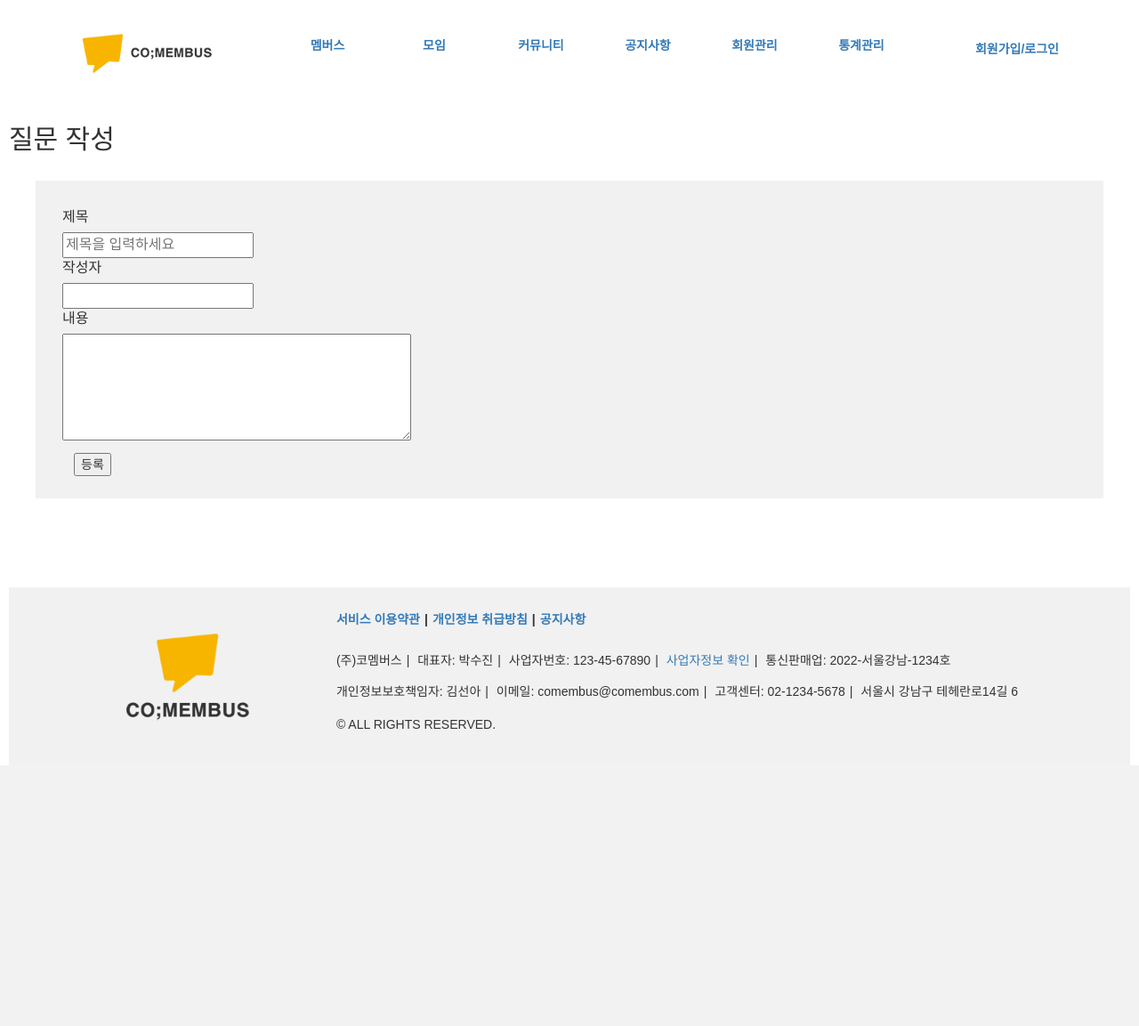
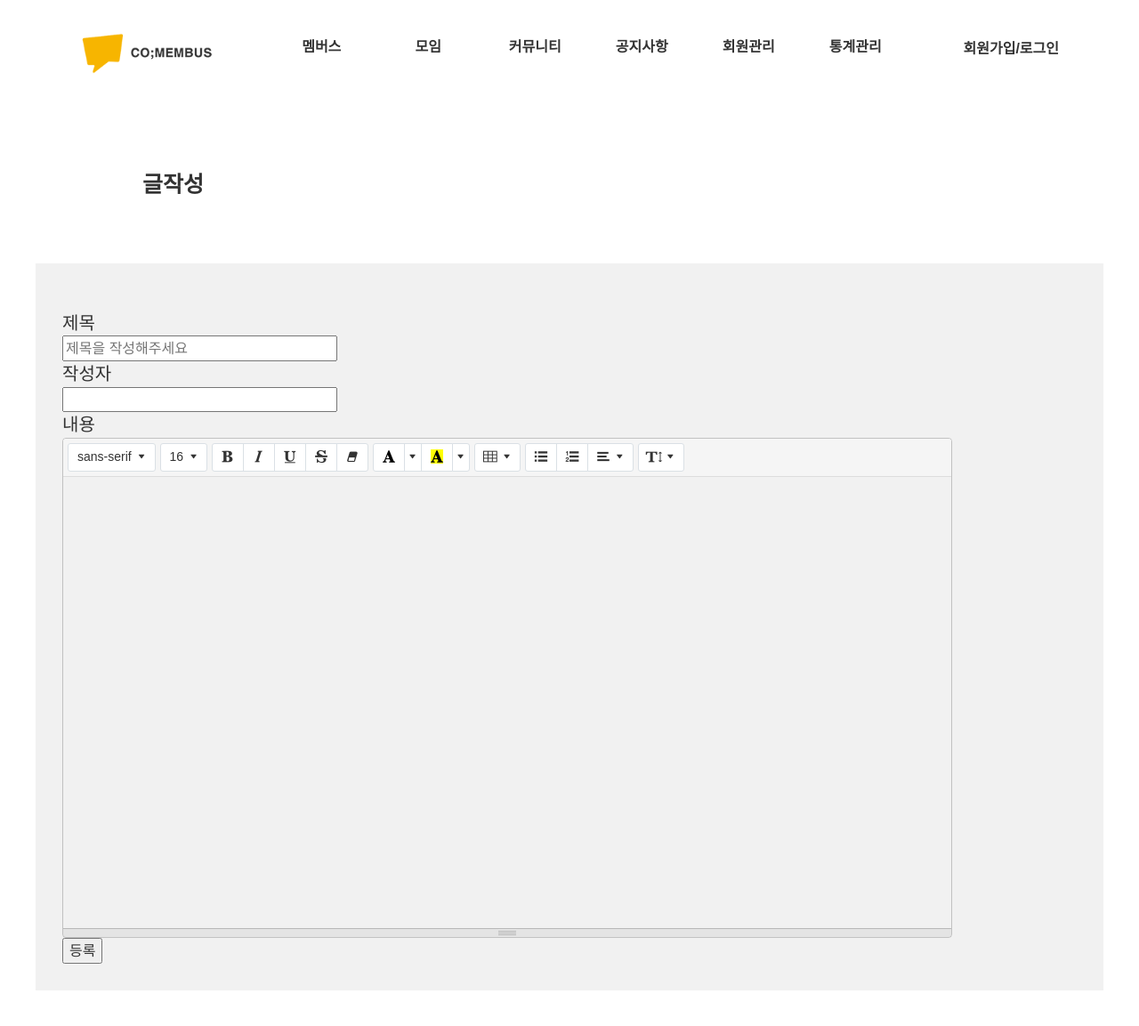
Before and after one commit to jin-dev22/kh_semi_comembus, a Java web app: page /community/communityEnroll in a window 1280 px wide. Shown: the top 1153 px of the page at 89% size. Before the commit the page ends 860 px from the top, so only its background shows below. Run offline with Tomcat 11, a stand-in JSP engine, Linux system fonts and the light colour scheme; some libraries are stand-ins or nearby versions; some web fonts are replaced.

Commit message:
QnA 등록 jsp

```diff
--- a/src/main/webapp/WEB-INF/views/community/qnaEnroll.jsp
+++ b/src/main/webapp/WEB-INF/views/community/qnaEnroll.jsp
@@ -1,86 +1,122 @@
 <%@ page language="java" contentType="text/html; charset=UTF-8"
 	pageEncoding="UTF-8"%>
-
 <%@ include file="/WEB-INF/views/common/header.jsp"%>
-<link
-	href="http://netdna.bootstrapcdn.com/bootstrap/3.3.5/css/bootstrap.css"
-	rel="stylesheet" />
-<script
-	src="http://cdnjs.cloudflare.com/ajax/libs/jquery/3.2.1/jquery.js"></script>
-<script
-	src="http://netdna.bootstrapcdn.com/bootstrap/3.3.5/js/bootstrap.js"></script>
-
-<!-- include summernote css/js-->
-<link
-	href="http://cdnjs.cloudflare.com/ajax/libs/summernote/0.8.8/summernote.css"
-	rel="stylesheet" />
-<script
-	src="http://cdnjs.cloudflare.com/ajax/libs/summernote/0.8.8/summernote.js"></script>
 
 <link rel="stylesheet"
 	href="<%=request.getContextPath()%>/css/community.css" />
-<%
-	String type = request.getParameter("searchType");
-%>
-<section id="commu-container">
-<h2>질문 작성</h2>
-<form action="<%=request.getContextPath()%>/community/communityEnroll"
+
+<div id="commuHeader">
+	<p>글작성<p>
+</div>
+<form action="<%=request.getContextPath()%>/community/communityEnroll?co_type=Q"
 	method="post" id="communityEnrollFrm">
 
 <table id="tbl-board-view">
 	<tr>
-            <td>제목</td>
+		<th>제목</th>
 	</tr>
 
  	<tr>
-            <td><input type="text" name="title" placeholder="제목을 입력하세요" required></td>
+		<td><input type="text" name="title" id="enroll_title" placeholder="제목을 작성해주세요" /></td>
 	</tr>
 
 	<tr>
-            <td>작성자</td>
+		<th>작성자</th>
 	</tr>
+
  	<tr>
 		<td><input type="text" name="writer" readonly/></td>
 	</tr>
 
+	<tr>
+		<th>내용</th>
+	</tr>
 
 	<tr>
-            <td>내용</td>
+		<td><input type="hidden" name="content" value="" id="enroll_summernote"/></td>
 	</tr>
+
 	<tr>
-            <td><textarea id="summernote" rows="5" cols="40" name="summernote" ></textarea></td>
+		<td>
+			<input type="submit" value="등록" />
+		</td>
 	</tr>
-                <tr class="btn">
-                <td><input type="submit" value="등록"></td>
-        </tr>
+
 </table>
 </form>
-</section>
+
 <script>
 	//게시판 에디터 생성
+ //     $("#enroll_summernote").summernote({
+ //       height: 500,
+  //      focus: true,
+  //      disableResizeEditor: true,
+  //    });
+
       $(document).ready(function() {
-            $('#summernote').summernote({
-                height: 300
+
+          var toolbar = [
+                  // 글꼴 설정
+                  ['fontname', ['fontname']],
+                  // 글자 크기 설정
+                  ['fontsize', ['fontsize']],
+                  // 굵기, 기울임꼴, 밑줄,취소 선, 서식지우기
+                  ['style', ['bold', 'italic', 'underline','strikethrough', 'clear']],
+                  // 글자색
+                  ['color', ['forecolor','color']],
+                  // 표만들기
+                  ['table', ['table']],
+                  // 글머리 기호, 번호매기기, 문단정렬
+                  ['para', ['ul', 'ol', 'paragraph']],
+                  // 줄간격
+                  ['height', ['height']]
+                ];
+
+          var setting = {
+        		  width : 1000,
+                  height : 500,
+                  focus : true,
+                  lang : 'ko-KR',
+                  toolbar : toolbar,
+                  callbacks : { //여기 부분이 이미지를 첨부하는 부분
+                  onImageUpload : function(files, editor,
+                  welEditable) {
+                  for (var i = files.length - 1; i >= 0; i--) {
+                  uploadSummernoteImageFile(files[i],
+                  this);
+                          }
+                      }
+                  }
+               };
+
+              $('#enroll_summernote').summernote(setting);
               });
-        });
+	//submit 처리
+      $("#communityEnrollFrm").submit(function(){
+    		$("[name=content]").val($("#enroll_summernote").summernote('code'));
+			var $title = $("[name=title]").val();
+			var $content = $("[name=content]").val();
 
-document.commuEnrollFrm.onsubmit = (e) => {
-		const frm = e.target;
-		//제목을 작성하지 않은 경우
-		if(!/^.+$/.test(frm.title.value)){
-			alert("제목을 작성해주세요.");
-			frm.title.focus();
+			//제목 유효성 검사
+			if(/^.{1,}$/.test($title)==false){
+				alert("제목을 입력해주세요!");
+				$("[name=title]").focus();
+				return false;
+			}
+			//내용 유효성 검사
+			if($content.length==0 || $content=="<p><br></p>"){
+				alert("내용을 입력해주세요!");
+				$("#enroll_summernote").summernote("focus");
 				return false;
 			}
 
-		//내용을 작성하지 않은 경우
-		if(!/^(.|\n)+$/.test(frm.summernote.value)){
-			alert("내용을 작성해주세요.");
-			frm.summernote.focus();
+    	if(confirm("게시글을 등록 하시겠습니까?")){
+    		return true;
+    	}else{
     		return false;
     	}
+      });
 
-		return true;
-	}
 </script>
+
 <%@ include file="/WEB-INF/views/common/footer.jsp"%>
```
Lines whose indentation alone changed are shown as unchanged.
